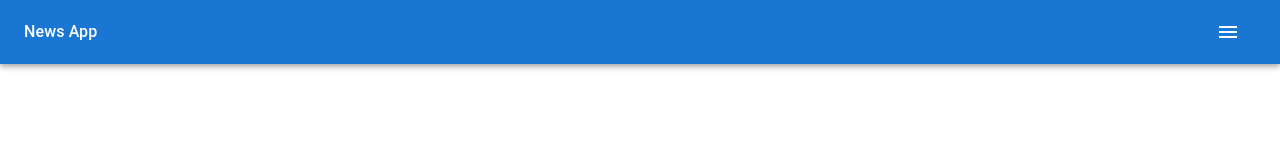
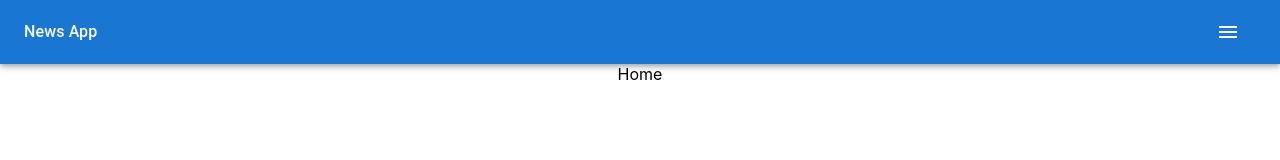
Before and after one commit to Anoop-jaiswal/news-app, a React (Create React App) app: page / in a window 1280 px wide. Shown: the top 160 px of the page. Built offline with nearby package versions, Linux system fonts and the light colour scheme.

Commit message:
routing implemented

```diff
--- a/package.json
+++ b/package.json
@@ -10,6 +10,8 @@
     "cra-template": "1.2.0",
     "react": "^19.0.0",
     "react-dom": "^19.0.0",
+    "react-router": "^7.1.1",
+    "react-router-dom": "^7.1.1",
     "react-scripts": "5.0.1"
   },
   "scripts": {
--- a/src/App.js
+++ b/src/App.js
@@ -1,10 +1,10 @@
 import "./App.css";
-import Header from "./Components/Headers";
+import Body from "./Components/Body";
 
 function App() {
   return (
     <div className="App">
-      <Header />
+      <Body />
     </div>
   );
 }
--- /dev/null
+++ b/src/Components/Body.jsx
@@ -0,0 +1,27 @@
+import React from "react";
+import { RouterProvider } from "react-router-dom";
+import { createBrowserRouter } from "react-router-dom";
+import Header from "./Headers";
+import Home from "./Home";
+
+const Body = () => {
+  const appRouter = createBrowserRouter([
+    {
+      path: "/",
+      element: <Home />,
+    },
+    {
+      path: "/home",
+      element: <Home />,
+    },
+  ]);
+
+  return (
+    <>
+      <Header />
+      <RouterProvider router={appRouter} />
+    </>
+  );
+};
+
+export default Body;
--- /dev/null
+++ b/src/Components/Home.jsx
@@ -0,0 +1,7 @@
+import React from "react";
+
+const Home = () => {
+  return <div>Home</div>;
+};
+
+export default Home;
```
Also changed, not shown: src/utils/constant.js (added), 1 other file (tests, documents, lock files or other folders).
